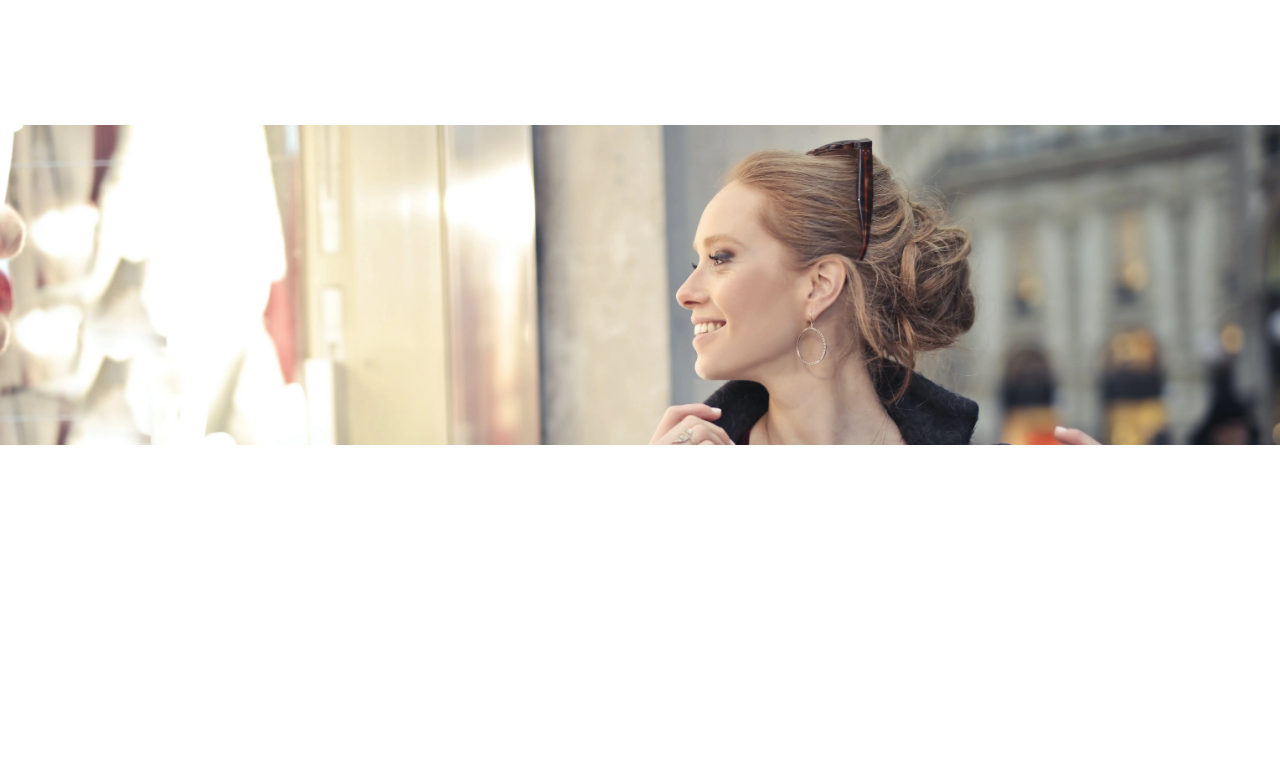
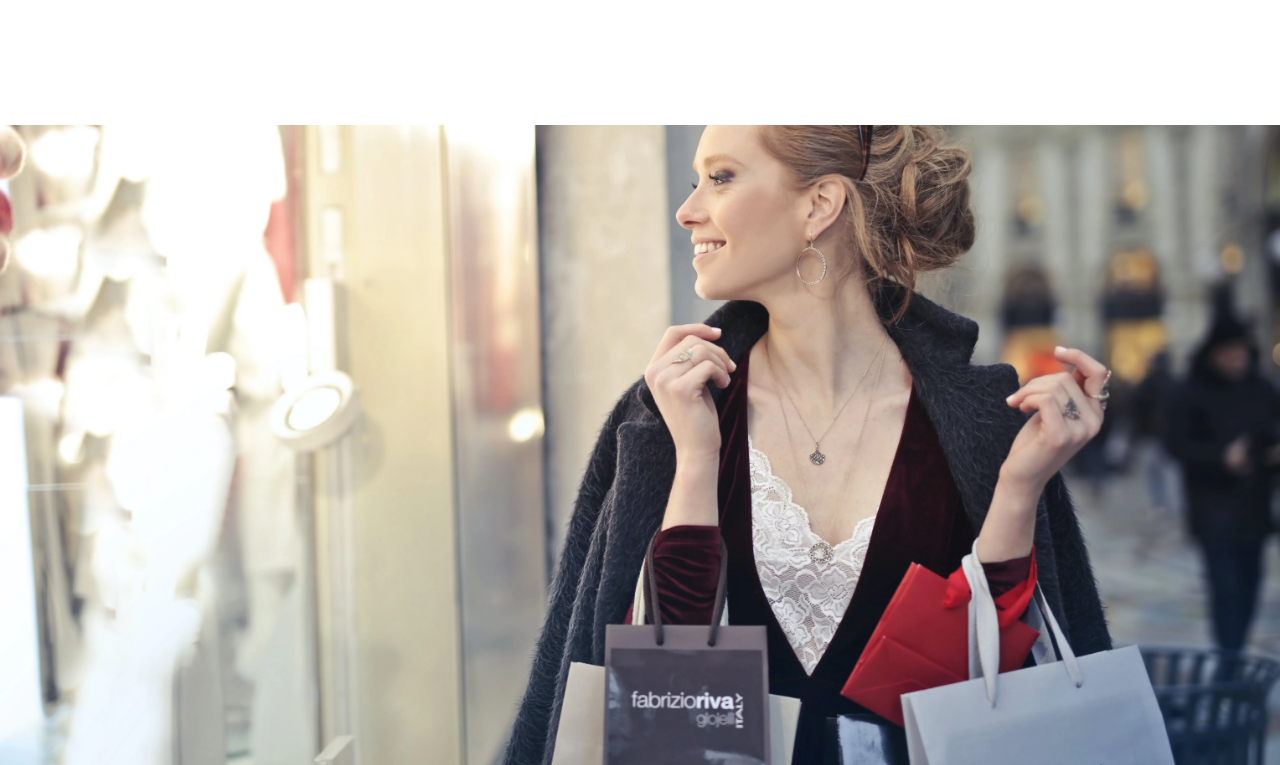
Before and after one commit to aaron2203/Project1, a plain HTML site: page index.html in a window 1280 px wide. Shown: the part 780-1545 px from the top of the page. Before the commit the page ends 1225 px from the top, so only its background shows below. Drawn offline with nearby package versions, Linux system fonts and the light colour scheme.

Commit message:
UPDATE PROJECT1

```diff
--- a/style.css
+++ b/style.css
@@ -91,7 +91,8 @@ footer{
     height:40%;
     background-image: url(image.webp);
     background-size:cover;
-    background-position:0 15%;
+    background-position:0 75%;
+    padding: 0 0 50% 0;
 }
 
 .elem:hover{
```
